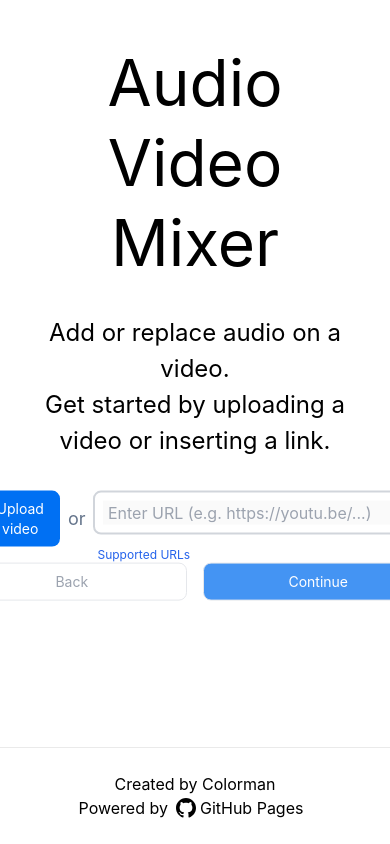
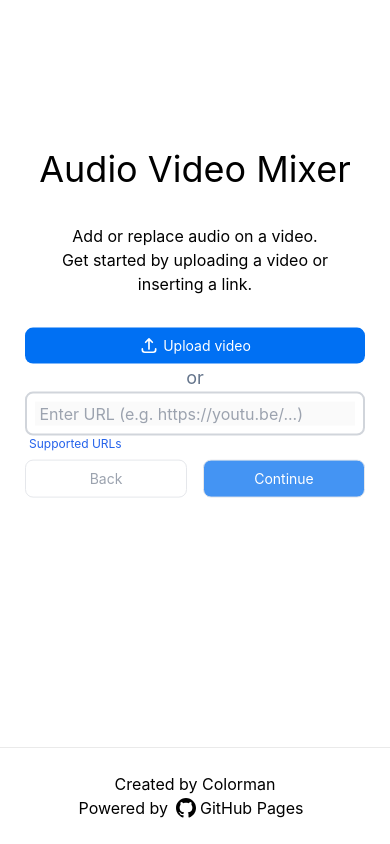
Before and after one commit to TheColorman/audio-replacer, a Next.js app: page / in a window 390 px wide. Built offline with nearby package versions, Linux system fonts and the light colour scheme.

Commit message:
:children_crossing: Added mobile display

```diff
--- a/pages/index.tsx
+++ b/pages/index.tsx
@@ -115,8 +115,8 @@ const Home: NextPage = () => {
         </p>
 
         <div className="flex flex-col">
-          <div className="flex flex-row">
-            <div className='relative'>
+          <div className="flex flex-col items-center md:flex-row md:items-stretch">
+            <div className='relative w-full'>
               <label htmlFor="upload-video" className={`${styles.buttonPrimary} hover:cursor-pointer inline-flex h-full`}>
                 <span className="mr-1">
                   <svg xmlns="http://www.w3.org/2000/svg" className="h-5 w-5" fill="none" viewBox="0 0 24 24" stroke="currentColor" strokeWidth={2}>
@@ -190,7 +190,7 @@ const Home: NextPage = () => {
             />
             seconds
           </div> */}
-          <div className="flex mt-4 w-full space-x-4">
+          <div className="flex mt-6 w-full space-x-4">
             <button className={`${styles.buttonSecondaryDisabled} w-full`}>
               Back
             </button>
@@ -228,8 +228,8 @@ const Home: NextPage = () => {
         </p>
 
         <div className="flex flex-col">
-          <div className="flex flex-row">
-            <div className='relative'>
+          <div className="flex flex-col items-center md:flex-row md:items-stretch">
+            <div className='relative w-full'>
               <label htmlFor="upload-video" className={`${styles.buttonPrimary} hover:cursor-pointer inline-flex h-full`}>
                 <span className="mr-1">
                   <svg xmlns="http://www.w3.org/2000/svg" className="h-5 w-5" fill="none" viewBox="0 0 24 24" stroke="currentColor" strokeWidth={2}>
@@ -395,7 +395,7 @@ const Home: NextPage = () => {
             Creating your video...
           </p>
 
-          <div className='w-1/2 flex flex-col'>
+          <div className='w-11/12 md:w-1/2 flex flex-col'>
             <div className="text-lg">
               {progressText}
             </div>
@@ -412,7 +412,7 @@ const Home: NextPage = () => {
           Your video is ready!
         </p>
         <div className="flex flex-col items-center">
-          <video controls className='max-w-md'>
+          <video controls className='max-w-md max-h-48'>
             <source
               src={outputURL}
               type="video/mp4"
--- a/styles/Home.module.css
+++ b/styles/Home.module.css
@@ -36,7 +36,7 @@
 }
 
 .title {
-  @apply m-0 leading-tight text-[4rem];
+  @apply m-0 leading-tight text-4xl md:text-[4rem];
 }
 
 .title,
@@ -46,7 +46,7 @@
 
 .description {
   @apply m-8 mx-0;
-  @apply leading-normal text-[1.5rem];
+  @apply leading-normal text-base md:text-[1.5rem];
 }
 
 .code {
```
